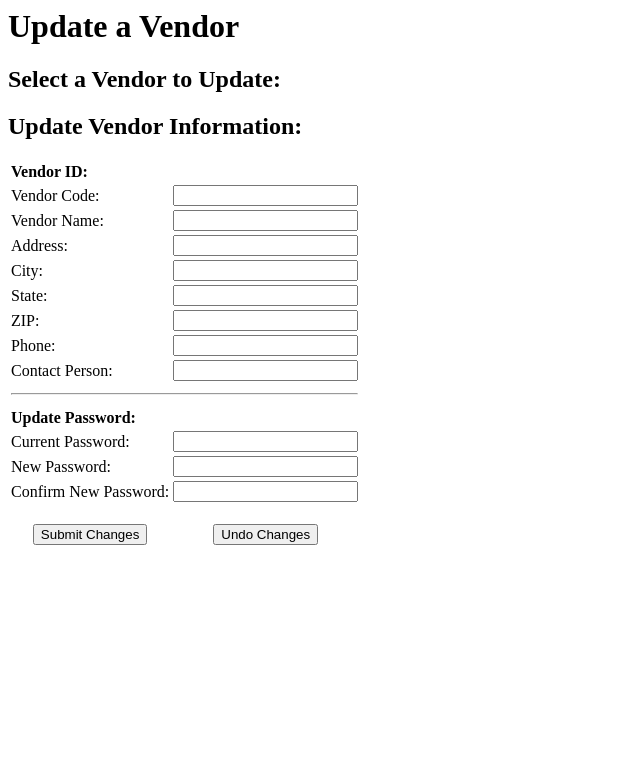
After one commit to DeanTuesday/csc423_source, a PHP site: page /UpdateVendor.html in a window 1280 px wide. The commit adds this page. Shown: the top 783 px of the page, without its empty margins (0-640 px from the left). Run offline with PHP 8.4, Linux system fonts and the light colour scheme.

Commit message:
made Update Vendor form, no php yet

```diff
--- /dev/null
+++ b/public_html/UpdateVendor.html
@@ -0,0 +1,32 @@
+<html>
+<head>
+<title>Update a Vendor</title>
+</head>
+<body onload="">
+	<h1>Update a Vendor</h1>
+
+	<h2>Select a Vendor to Update:</h2>
+		<form id="selectVendorForm" method="POST" action="UpdateVendor.php">
+		</form>
+	<h2>Update Vendor Information:</h2>
+		<form id="updateForm" method="POST" action="UpdateVendor.php">
+			<table>
+				<tr><td><label><b>Vendor ID:</b></label>									</td>	<td><p id="vendorId"></p></td></tr>
+				<tr><td><label>Vendor Code:</label>											</td>	<td><input type="text" id="vendorCode">				</td></tr>
+				<tr><td><label>Vendor Name:</label>											</td>	<td><input type="text" id="vendorName">				</td></tr>
+				<tr><td><label>Address:</label>												</td>	<td><input type="text" id="address">				</td></tr>
+				<tr><td><label>City:</label>												</td>	<td><input type="text" id="city">					</td></tr>
+				<tr><td><label>State:</label>												</td>	<td><input type="text" id="state">					</td></tr>
+				<tr><td><label>ZIP:</label>													</td>	<td><input type="text" id="zip">					</td></tr>
+				<tr><td><label>Phone:</label>												</td>	<td><input type="text" id="phone">					</td></tr>
+				<tr><td><label>Contact Person:</label>										</td>	<td><input type="text" id="contactPersonName">		</td></tr>
+				<tr><td colspan="2"><hr>																												</td></tr>
+				<tr><tr><td><label><b>Update Password:</b></label>							</td>	<td>												</td></tr>
+				<tr><td><label>Current Password:</label>									</td>	<td><input type="password" id="password">			</td></tr>
+				<tr><td><label>New Password:</label>										</td>	<td><input type="password" id="newPassword">		</td></tr>
+				<tr><td><label>Confirm New Password:</label>								</td>	<td><input type="password" id="confirmNewPassword">	</td></tr>
+				<tr><td><center><br><input type="submit" value="Submit Changes"></center>	</td>	<td><center><br><input type="button" value="Undo Changes"></center></td></tr>
+			</table>
+		</form>
+
+</body>
--- a/public_html/index.php
+++ b/public_html/index.php
@@ -1,4 +1,5 @@
 <?php
-	echo 'Hello World';
-	echo 'My name is Will Dean';
+	echo 'Hello World<br>';
+	echo 'My name is Will Dean, this is my contribution:<br>';
+	echo '<a href="UpdateVendor.html">Update A Vendor</a><br>';
 ?>
```
Also changed, not shown: public_html/UpdateVendor.php (added).
